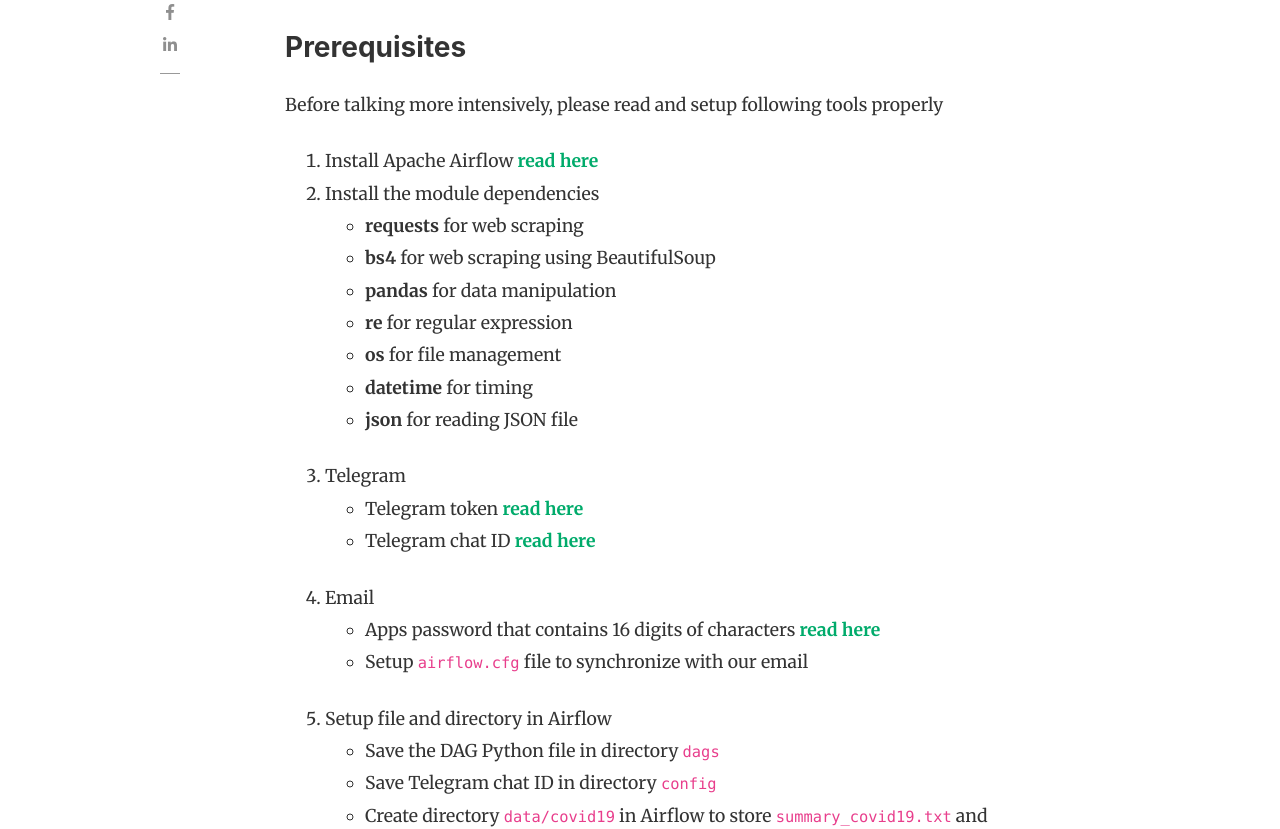
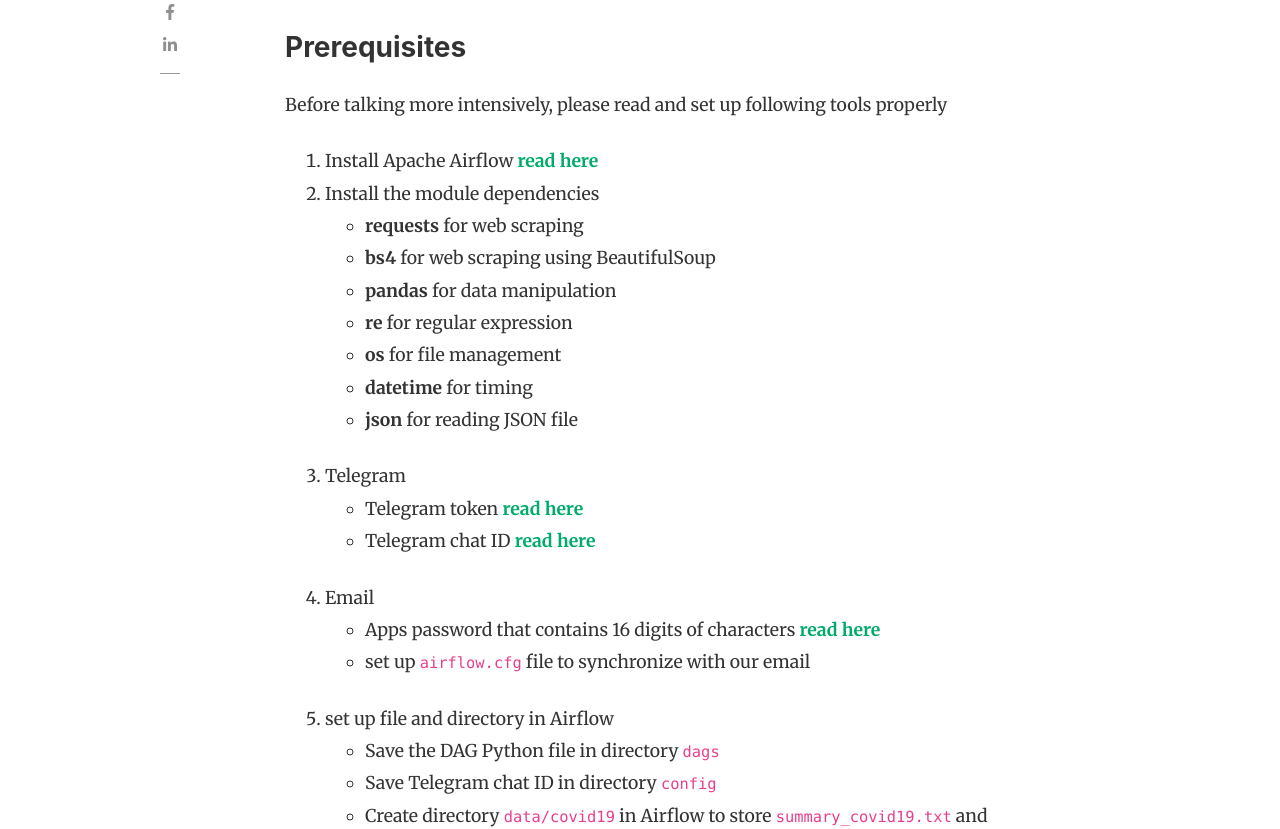
Before and after one commit to audhiaprilliant/audhiaprilliant.github.io, a Jekyll site: the page built from _posts/2020-07-24-web-scraping-covid-using-airflow.md, in a window 1280 px wide and 1400 px high, scrolled down 1207 px. Shown: the part 166-995 px from the top of the window. Built offline with Jekyll 4.4.1, drawn with Linux system fonts in a browser that asks for light colours; nearby versions of some CDN libraries; comment, search, counter and statistics services are not loaded; some of the changed text lies outside the part shown.

Commit message:
New post

````diff
--- a/_posts/2020-07-24-web-scraping-covid-using-airflow.md
+++ b/_posts/2020-07-24-web-scraping-covid-using-airflow.md
@@ -11,7 +11,7 @@ image: assets/images/12-0.jpg
 Airflow is a platform to programmatically author, schedule, and monitor workflows. Use airflow to author workflows as directed acyclic graphs (DAGs) of tasks. The airflow scheduler executes our tasks on an array of workers while following the specified dependencies. Basically, it help us to automate the script. Meanwhile, the COVID‑19 pandemic, also known as the coronavirus pandemic, is an ongoing global pandemic of coronavirus disease 2019 (COVID‑19), caused by severe acute respiratory syndrome coronavirus 2 (SARS‑CoV‑2). The outbreak was first identified in Wuhan, China, in December 2019. We need to monitor the data in Indonesia, daily. Further, Kompas news is one of the platform which updates the data in dashboard at [__here__]('https://www.kompas.com/covid-19')
 
 ### Prerequisites
-Before talking more intensively, please read and setup following tools properly
+Before talking more intensively, please read and set up following tools properly
 1. Install Apache Airflow [__read here__]('https://audhiaprilliant.github.io/airflow-documentation/')
 2. Install the module dependencies
    - __requests__ for web scraping
@@ -26,8 +26,8 @@ Before talking more intensively, please read and setup following tools properly
    - Telegram chat ID [__read here__]('https://www.freecodecamp.org/news/telegram-push-notifications-58477e71b2c2/')
 4. Email
    - Apps password that contains 16 digits of characters [__read here__]('https://helptechcommunity.wordpress.com/2020/04/04/airflow-email-configuration/')
-   - Setup `airflow.cfg` file to synchronize with our email
-5. Setup file and directory in Airflow
+   - set up `airflow.cfg` file to synchronize with our email
+5. set up file and directory in Airflow
    - Save the DAG Python file in directory `dags`
    - Save Telegram chat ID in directory `config`
    - Create directory `data/covid19` in Airflow to store `summary_covid19.txt` and `daily_update_covid.csv`. Please [__click here__]({{ baseurl }}/assets/images/12-4.png) to look up the detail of recommended directory.
@@ -186,7 +186,7 @@ def provinces_save_csv(**context):
     return(notif)
 ```
 ##### 8 Define DAG and set schedule
-Before defining the DAG, we must setup default argument for tasks.
+Before defining the DAG, we must set up default argument for tasks.
    - `owner` refers to the creator or owner. We can put our name or division
    - `depends_on_past` is assigned to `True` if the next task will be running when previous one is success and vice versa
    - `start_date` defines the start date of our airflow job
@@ -289,7 +289,7 @@ finish_start = BashOperator(
     dag = dag
 )
 ```
-##### 10 Setup task dependencies
+##### 10 set up task dependencies
 ```python
 # Set up the dependencies
 task_start >> summary_scraping >> summary_save >> provinces_scraping
````
